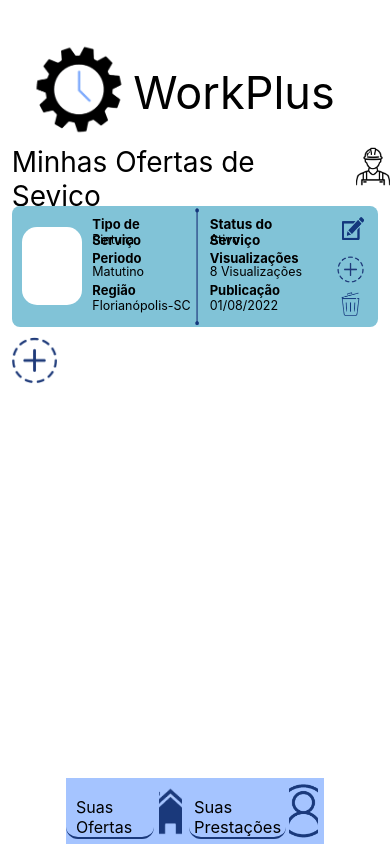
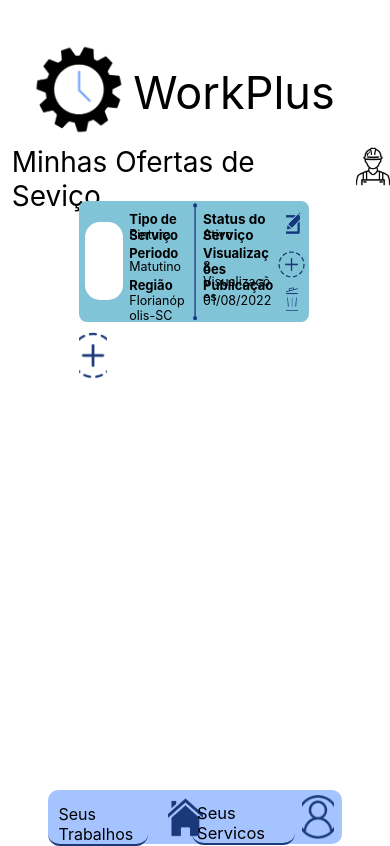
Before and after one commit to brunobandeiraf/WorkPlus, a React Native app: screen /Servico in a window 390 px wide. Built offline with nearby package versions, Linux system fonts and the light colour scheme.

Commit message:
Atualização da transição das Páginas

```diff
--- a/package.json
+++ b/package.json
@@ -14,7 +14,10 @@
     "expo": "~48.0.15",
     "expo-status-bar": "~1.4.4",
     "react": "18.2.0",
-    "react-native": "0.71.7"
+    "react-native": "0.71.7",
+    "react-native-web": "~0.18.10",
+    "react-dom": "18.2.0",
+    "@expo/webpack-config": "^18.0.1"
   },
   "devDependencies": {
     "@babel/core": "^7.20.0"
--- a/paginas/Home.js
+++ b/paginas/Home.js
@@ -130,6 +130,7 @@
 
       <SafeAreaView style={styles.containerPosts}>
         <ScrollView>
+
         <View style={styles.postPremiumTrabalhador}>
 
             <View style={styles.DivFotoUsuario}>
@@ -192,6 +193,7 @@
               />
             </View>
           </View>
+
 
           <View style={styles.postPremiumEmpregador}>
             <View style={styles.DivFotoUsuario}>
@@ -257,6 +259,8 @@
               />
             </View>
           </View>
+
+
           <View style={styles.postTrabalhador}>
 
             <View style={styles.DivFotoUsuario}>
@@ -378,27 +382,22 @@
               />
             </View>
           </View>
-
-
-
-
-
-
         </ScrollView>
       </SafeAreaView>
+
 
       <View style={styles.baixo}>
         <View style={styles.suasOfertas}>
           <TouchableOpacity
             onPress={() => navigation.navigate('Trabalho')}
           >
-            <Text style={styles.botaoSuasOfertas}>Seus Trabalhos</Text>
+            <Text style={styles.botaoSeustrabalhos}>Seus Trabalhos</Text>
           </TouchableOpacity>
         </View>
         <View style={styles.casinha}>
-        <TouchableOpacity>
+        <TouchableOpacity onPress={() => navigation.navigate('Servico')}>
           <Image
-            style={{ width: 35, height: 40 }}
+            style={{ width: 35, height: 40, left: 18 }}
             source={require("../assets/casinha.png")}
           />
           </TouchableOpacity>
@@ -406,7 +405,7 @@
         <View style={styles.suasDemandas}>
           <TouchableOpacity onPress={() => navigation.navigate('Servico')}>
 
-            <Text style={styles.botaoSuasPrestacoes}>Seus Servicos</Text>
+            <Text style={styles.botaoSeusServicos}>Seus Servicos</Text>
 
           </TouchableOpacity>
         </View>
@@ -417,6 +416,8 @@
           />
         </View>
       </View>
+
+
     </View>
   );
 }
@@ -751,7 +752,26 @@
     justifyContent: "center",
     alignItems: "center",
   },
-  botaoSuasPrestacoes: {
+  botaoSeustrabalhos: {
+    width: "100%",
+    fontSize: 16,
+    borderRadius: 12,
+    paddingLeft: 10,
+    paddingRight: 10,
+    paddingTop: 15,
+    borderBottomColor: "#1A397B",
+    borderBottomWidth: 2,
+    backgroundGradient: {
+      colors: ["black", "#ffffff"],
+      start: { x: 1, y: 2 },
+      end: { x: 1, y: 1 },
+    },
+  },
+  iconeCasinha: {
+    height: "73%",
+    width: "70%",
+  },
+  botaoSeusServicos: {
     width: "100%",
     fontSize: 16.5,
     borderRadius: 12,
@@ -766,25 +786,6 @@
       end: { x: 1, y: 1 },
     },
   },
-  iconeCasinha: {
-    height: "73%",
-    width: "70%",
-  },
-  botaoSuasOfertas: {
-    width: "100%",
-    fontSize: 16,
-    borderRadius: 12,
-    paddingLeft: 10,
-    paddingRight: 10,
-    paddingTop: 15,
-    borderBottomColor: "#1A397B",
-    borderBottomWidth: 2,
-    backgroundGradient: {
-      colors: ["black", "#ffffff"],
-      start: { x: 1, y: 2 },
-      end: { x: 1, y: 1 },
-    },
-  },
   iconeUsuario: {
     height: "82%",
     width: "70%",
--- a/paginas/Servico.js
+++ b/paginas/Servico.js
@@ -216,23 +216,24 @@
             <View style={styles.baixo}>
               <View style={styles.suasOfertas}>
                 <TouchableOpacity
-            onPress={() => console.log("Custom button pressed")}
+                  onPress={() => navigation.navigate('Trabalho')}
                 >
-            <Text style={styles.botaoSuasOfertas}>Suas Ofertas</Text>
+                  <Text style={styles.botaoSeustrabalhos}>Seus Trabalhos</Text>
                 </TouchableOpacity>
               </View>
               <View style={styles.casinha}>
-
+              <TouchableOpacity onPress={() => navigation.navigate('Home')}>
                 <Image
-            style={styles.iconeCasinha}
+                  style={{ width: 35, height: 40, left: 18 }}
                   source={require("../assets/casinha.png")}
                 />
+                </TouchableOpacity>
               </View>
               <View style={styles.suasDemandas}>
-          <TouchableOpacity
-            onPress={() => navigation.navigate('Home')}
-          >
-            <Text style={styles.botaoSuasPrestacoes}>Suas Prestações</Text>
+                <TouchableOpacity onPress={() => navigation.navigate('Servico')}>
+
+                  <Text style={styles.botaoSeusServicos}>Seus Servicos</Text>
+
                 </TouchableOpacity>
               </View>
               <View style={styles.usuarioBaixo}>
@@ -305,12 +306,9 @@
     width: "9%",
     marginLeft:"4%"
   },
-  containerPosts:{
-    paddingButton: 50,
-    paddingTop:10,
-    paddingLeft:'1%',
-    height: "69%",
-    width: "100%",
+  containerPosts: {
+    paddingTop: 5,
+    flex: 11,
     justifyContent: "center",
 
   },
@@ -568,6 +566,7 @@
     flex: 1,
     flexDirection: "row",
     backgroundColor: "#A5C4FF",
+    borderRadius:10,
   },
   suasOfertas: {
     height: "100%",
@@ -594,13 +593,13 @@
     justifyContent: "center",
     alignItems: "center",
   },
-  botaoSuasPrestacoes: {
+  botaoSeustrabalhos: {
     width: "100%",
-    fontSize: 16.5,
+    fontSize: 16,
     borderRadius: 12,
-    paddingLeft: 5,
-    paddingRight: 5,
-    paddingTop: 14,
+    paddingLeft: 10,
+    paddingRight: 10,
+    paddingTop: 15,
     borderBottomColor: "#1A397B",
     borderBottomWidth: 2,
     backgroundGradient: {
@@ -613,13 +612,13 @@
     height: "73%",
     width: "70%",
   },
-  botaoSuasOfertas: {
+  botaoSeusServicos: {
     width: "100%",
-    fontSize: 16,
+    fontSize: 16.5,
     borderRadius: 12,
-    paddingLeft: 10,
-    paddingRight: 10,
-    paddingTop: 15,
+    paddingLeft: 5,
+    paddingRight: 5,
+    paddingTop: 14,
     borderBottomColor: "#1A397B",
     borderBottomWidth: 2,
     backgroundGradient: {
--- a/paginas/Trabalho.js
+++ b/paginas/Trabalho.js
@@ -217,26 +217,25 @@
           <View style={styles.baixo}>
               <View style={styles.suasOfertas}>
                 <TouchableOpacity
-            onPress={() => console.log("Custom button pressed")}
+                  onPress={() => navigation.navigate('Home')}
                 >
-            <Text style={styles.botaoSuasOfertas}>Suas Ofertas</Text>
+                  <Text style={styles.botaoSeustrabalhos}>Seus Trabalhos</Text>
                 </TouchableOpacity>
               </View>
               <View style={styles.casinha}>
-        <TouchableOpacity
+              <TouchableOpacity onPress={() => navigation.navigate('Home')}>
+                <Image
                 onPress={() => navigation.navigate('Home')}
-          >
-          <Image
-            style={{ width: 35, height: 40 }}
+                  style={{ width: 35, height: 40, left: 18 }}
                   source={require("../assets/casinha.png")}
                   />
                 </TouchableOpacity>
               </View>
               <View style={styles.suasDemandas}>
-          <TouchableOpacity
-            onPress={() => console.log("Custom button pressed")}
-          >
-            <Text style={styles.botaoSuasPrestacoes}>Suas Prestações</Text>
+                <TouchableOpacity onPress={() => navigation.navigate('Servico')}>
+
+                  <Text style={styles.botaoSeusServicos}>Seus Servicos</Text>
+
                 </TouchableOpacity>
               </View>
               <View style={styles.usuarioBaixo}>
@@ -315,12 +314,9 @@
     width: "9%",
     marginLeft:"2%"
   },
-  containerPosts:{
-    paddingButton: 50,
-    paddingTop:10,
-    paddingLeft:'1%',
-    height: "69%",
-    width: "100%",
+  containerPosts: {
+    paddingTop: 5,
+    flex: 11,
     justifyContent: "center",
 
   },
@@ -578,6 +574,7 @@
     flex: 1,
     flexDirection: "row",
     backgroundColor: "#A5C4FF",
+    borderRadius:10,
   },
   suasOfertas: {
     height: "100%",
@@ -604,13 +601,13 @@
     justifyContent: "center",
     alignItems: "center",
   },
-  botaoSuasPrestacoes: {
+  botaoSeustrabalhos: {
     width: "100%",
-    fontSize: 16.5,
+    fontSize: 16,
     borderRadius: 12,
-    paddingLeft: 5,
-    paddingRight: 5,
-    paddingTop: 14,
+    paddingLeft: 10,
+    paddingRight: 10,
+    paddingTop: 15,
     borderBottomColor: "#1A397B",
     borderBottomWidth: 2,
     backgroundGradient: {
@@ -623,13 +620,13 @@
     height: "73%",
     width: "70%",
   },
-  botaoSuasOfertas: {
+  botaoSeusServicos: {
     width: "100%",
-    fontSize: 16,
+    fontSize: 16.5,
     borderRadius: 12,
-    paddingLeft: 10,
-    paddingRight: 10,
-    paddingTop: 15,
+    paddingLeft: 5,
+    paddingRight: 5,
+    paddingTop: 14,
     borderBottomColor: "#1A397B",
     borderBottomWidth: 2,
     backgroundGradient: {
--- a/paginas/cadastro.js
+++ b/paginas/cadastro.js
@@ -8,7 +8,7 @@
   Image,
 } from "react-native";
 
-export default function Cadastro() {
+export default function Cadastro({navigation}) {
   const [nomeCompleto, setNomeCompleto] = useState("");
   const [email, setEmail] = useState("");
   const [cpf, setCpf] = useState("");
@@ -108,7 +108,7 @@
 
           <TouchableOpacity
             style={styles.buttonLogin}
-            onPress={() => console.log("Login pressed")}
+            onPress={() => navigation.navigate('Home')}
           >
             <Text style={styles.buttonTextLogin}>Login</Text>
 
--- a/paginas/login.js
+++ b/paginas/login.js
@@ -8,7 +8,7 @@
   Image,
 } from "react-native";
 
-export default function Login() {
+export default function Login({navigation}) {
   const [username, setUsername] = useState("");
   const [password, setPassword] = useState("");
   const [showForgotPassword, setShowForgotPassword] = useState(false);
@@ -82,13 +82,14 @@
 
               <TouchableOpacity
                 style={styles.button}
-                onPress={handleLogin}
-              >
+                onPress={() => navigation.navigate('Home')}
+                //onPress={handleLogin}
+                >
                 <Text style={styles.buttonText}>Login</Text>
                 <Image
                   style={styles.engrenagem}
-                  source={require('../assets/logo.png')}
-                />
+                  source={require('../assets/engrenagem.png')}
+                  />
               </TouchableOpacity>
 
             </View>
```
Also changed, not shown: 1 other file (tests, documents, lock files or other folders). Lines whose indentation alone changed are shown as unchanged.
